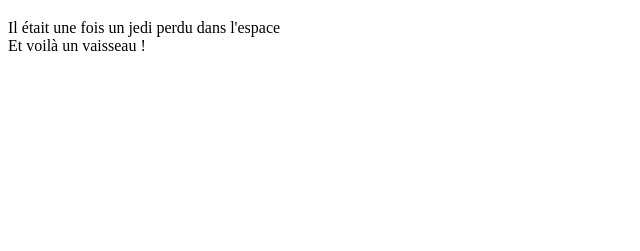
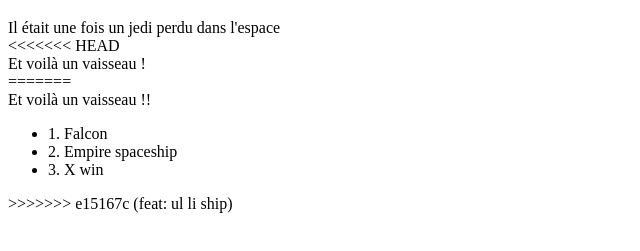
Before and after one commit to blackana/git-mastering-github, a plain HTML site: page index.html in a window 1280 px wide. Shown: the part 61-312 px from the top of the page, without its empty margins (0-640 px from the left). Drawn offline with Linux system fonts and the light colour scheme.

Commit message:
feat: ul li ship

```diff
--- a/index.html
+++ b/index.html
@@ -8,6 +8,15 @@
     <body>
         <h1>Les chevaliers noirs !</h1>
         <div>Il était une fois un jedi perdu dans l'espace</div>
+<<<<<<< HEAD
         <div>Et voilà un vaisseau !</div>
+=======
+        <div>Et voilà un vaisseau !!</div>
+        <ul>
+            <li>1. Falcon</li>
+            <li>2. Empire spaceship</li>
+            <li>3. X win</li>
+        </ul>
+>>>>>>> e15167c (feat: ul li ship)
     </body>
 </html>
```
